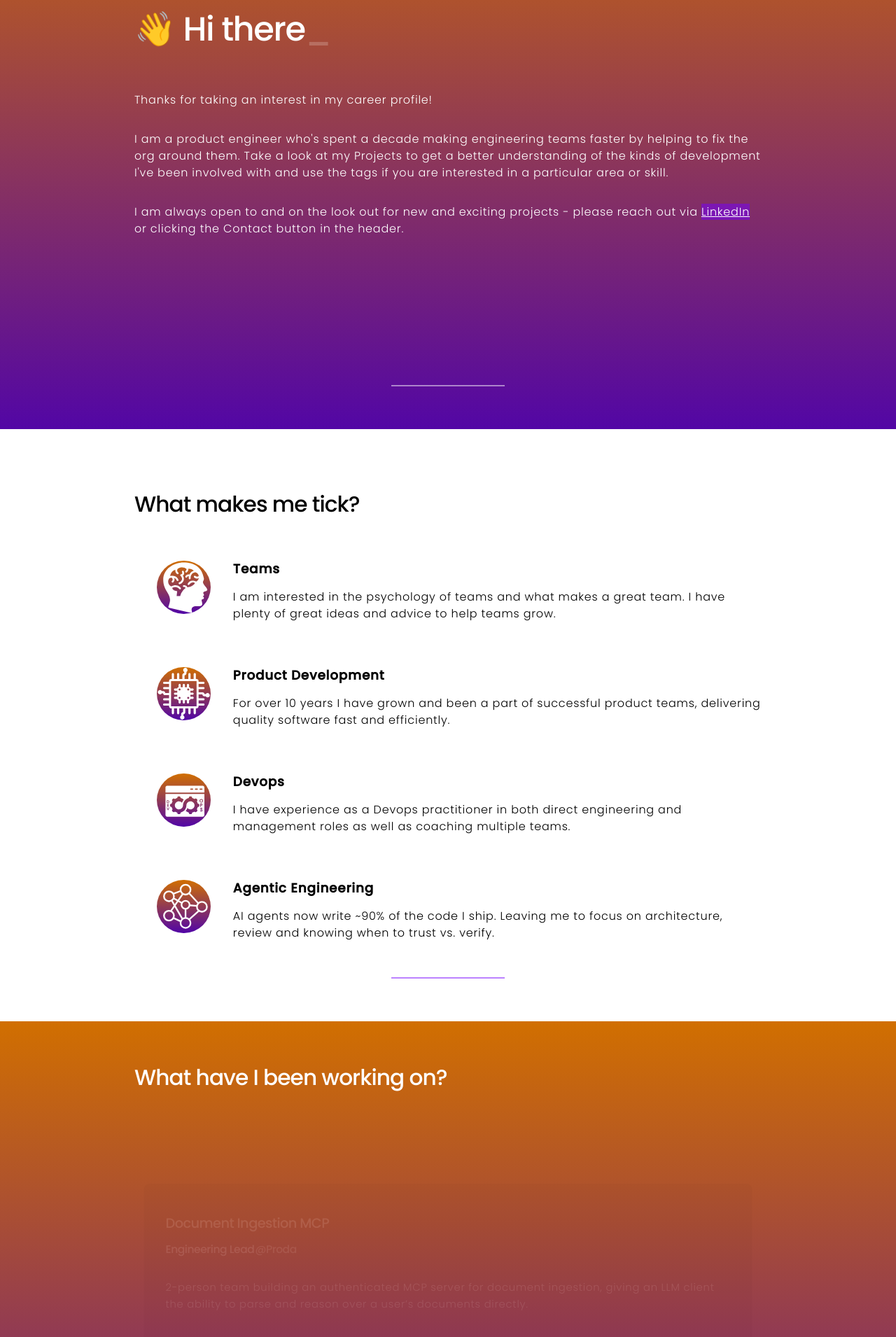
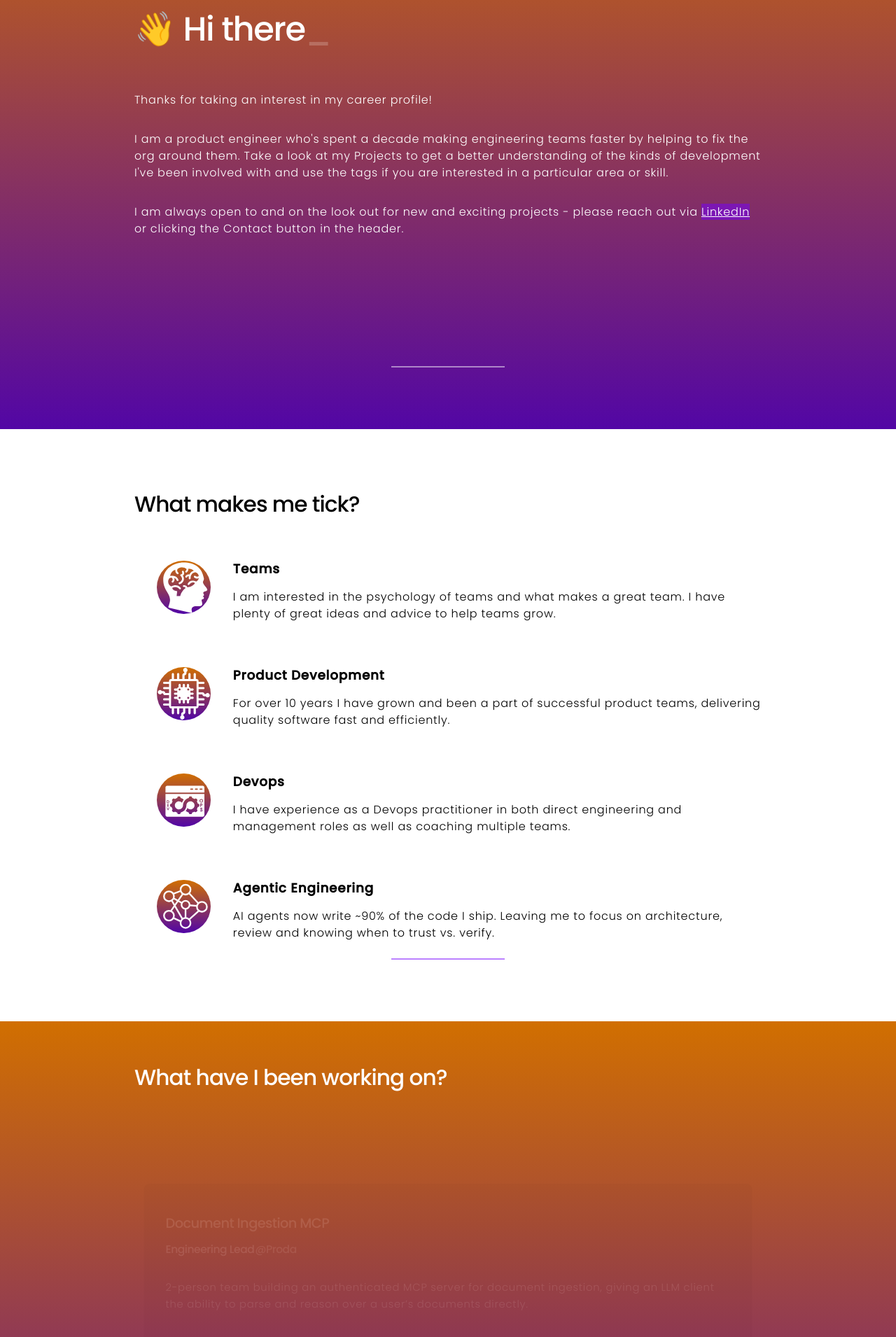
Before and after one commit to philwhiteuk/cv, a Jekyll site: the page built from pages/index.html, in a window 1280 px wide. Shown: the part 333-2243 px from the top of the page at 70% size. Built offline with Jekyll 4.4.1, drawn with Linux system fonts in a browser that asks for light colours.

Commit message:
💄 improve scroll snapping

```diff
--- a/_sass/theme/_base.scss
+++ b/_sass/theme/_base.scss
@@ -99,7 +99,7 @@
   font-variant-ligatures: common-ligatures;
 }
 
-main > section {
+main > section, main > aside {
   scroll-margin-top: 5rem;
   scroll-snap-align: start;
   scroll-snap-stop: always;
--- a/_sass/theme/_homepage.scss
+++ b/_sass/theme/_homepage.scss
@@ -57,7 +57,7 @@
         &::after {
           content: '';
           position: absolute;
-          bottom: 6vh;
+          bottom: 9vh;
           left: 50%;
           transform: translateX(-50%);
           width: clamp(5rem, 15vw, 10rem);
```
